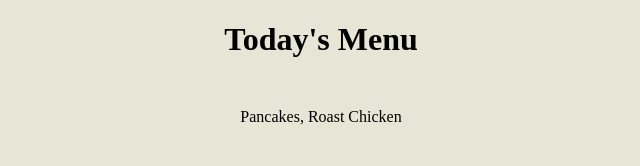
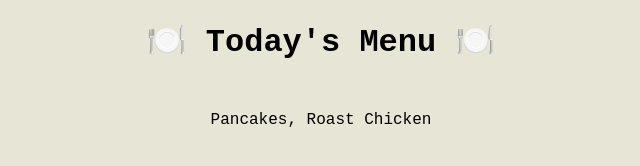
Before and after one commit to lidia-heart-k/daily-menu, a plain HTML site: page index.html in a window 1280 px wide. Shown: the whole page, without its empty margins (319-959 px from the left). Drawn offline with Linux system fonts and the light colour scheme.

Commit message:
Update index.html

```diff
--- a/index.html
+++ b/index.html
@@ -3,14 +3,14 @@
 <head>
   <meta charset="UTF-8">
   <meta name="viewport" content="width=device-width, initial-scale=1.0">
-  <title>🍽️ Daily Menu 🍽️</title>
+  <title>Daily Menu</title>
   <style>
     body {
-      font-family: 'Courier Prime';
+      font-family: 'Courier Prime', monospace;
       text-align: center;
       margin: 0;
       padding: 0;
-      background-color:rgba(165, 160, 106, 0.27);
+      background-color: rgba(165, 160, 106, 0.27);
     }
     #menu {
       font-size: 16px;
@@ -19,7 +19,7 @@
   </style>
 </head>
 <body>
-  <h1>Today's Menu</h1>
+  <h1>🍽️ Today's Menu 🍽️</h1>
   <div id="menu"></div>
   <script>
     const menu = {
```
